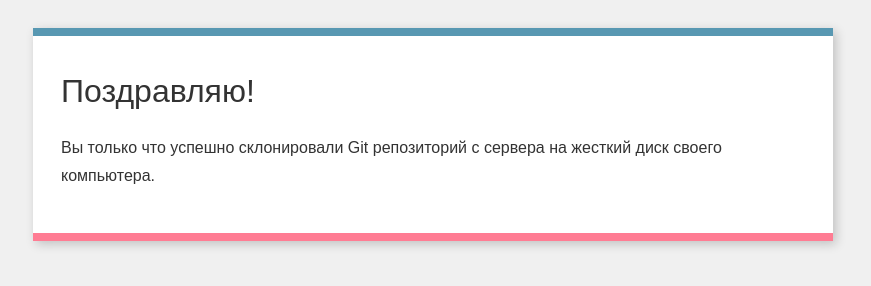
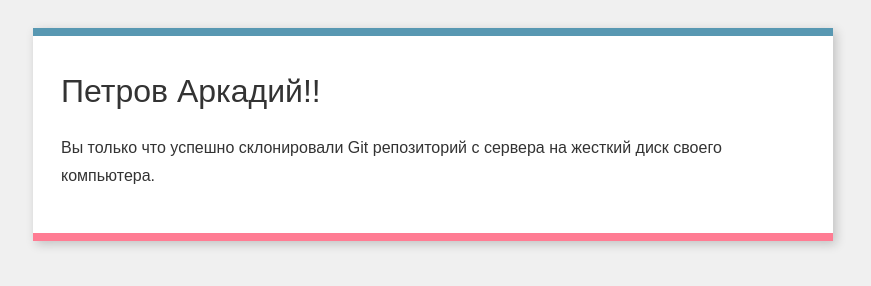
Before and after one commit to mrar3007/git-welcome-test, a plain HTML site: page index.html in a window 1280 px wide. Shown: the whole page, without its empty margins (207-1078 px from the left). Drawn offline with Linux system fonts and the light colour scheme.

Commit message:
Change title

```diff
--- a/index.html
+++ b/index.html
@@ -9,7 +9,7 @@
     </head>
     <body>
         <div class="box">
-            <h1>Поздравляю!</h1>
+            <h1>Петров Аркадий!!</h1>
             <p>
                 Вы только что успешно склонировали Git репозиторий с сервера на
                 жесткий диск своего компьютера.
```
